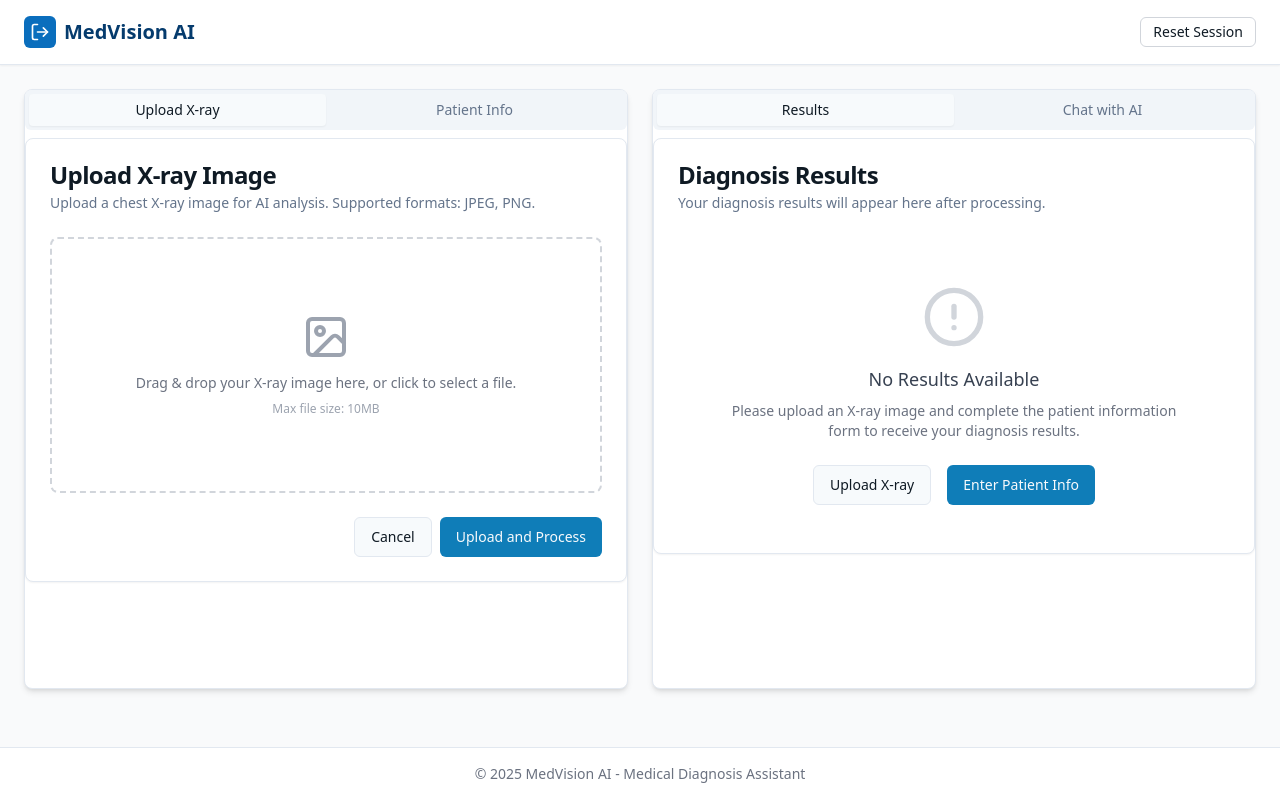
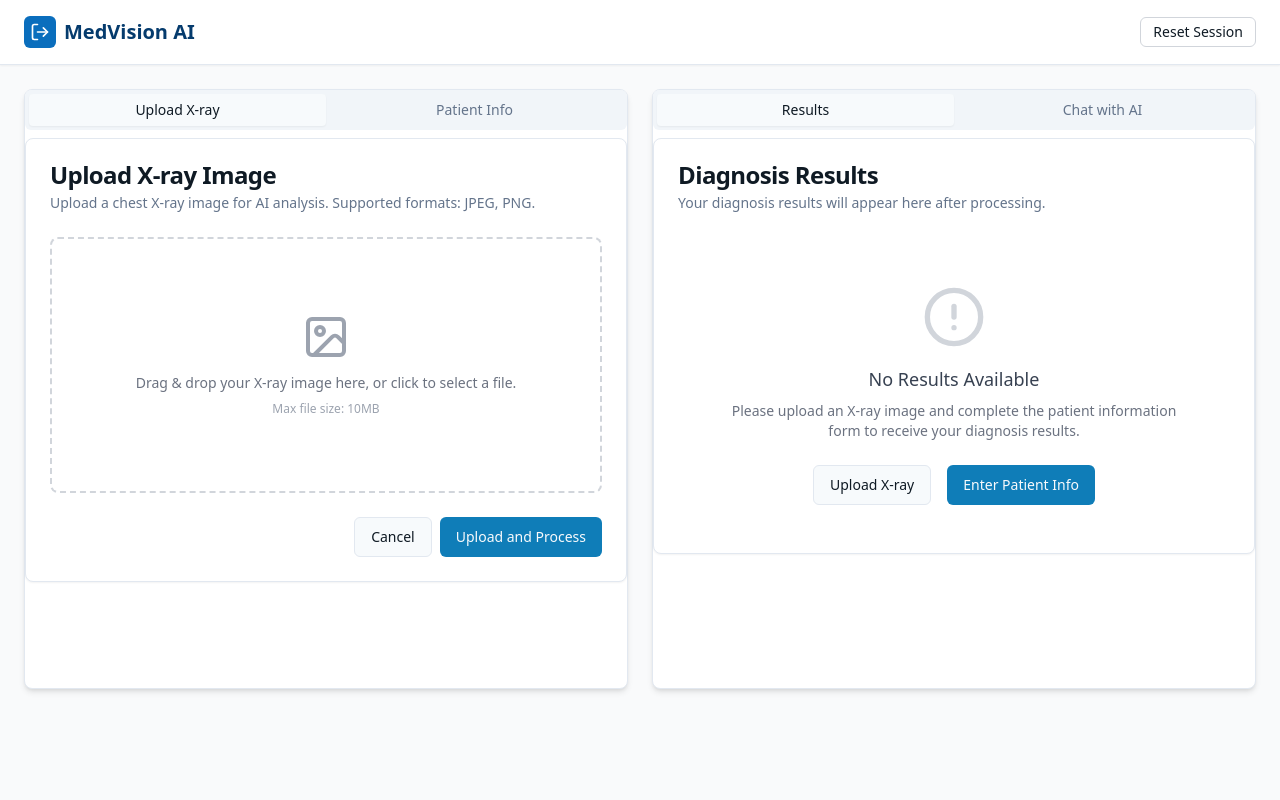
Before and after one commit to OmarBandial/ChestXray-Diagnosis-Chatbot, a React (Vite) app: page / in a window 1280 px wide. Built offline with nearby package versions, Linux system fonts and the light colour scheme.

Commit message:
Remove footer banner
Removes the footer banner from the application.

```diff
--- a/src/pages/Index.tsx
+++ b/src/pages/Index.tsx
@@ -14,9 +14,6 @@ const Index = () => {
             <TabContent />
           </div>
         </main>
-        <footer className="py-4 px-6 bg-white border-t text-center text-sm text-gray-500">
-          © 2025 MedVision AI - Medical Diagnosis Assistant
-        </footer>
       </div>
     </DiagnosisProvider>
   );
```
